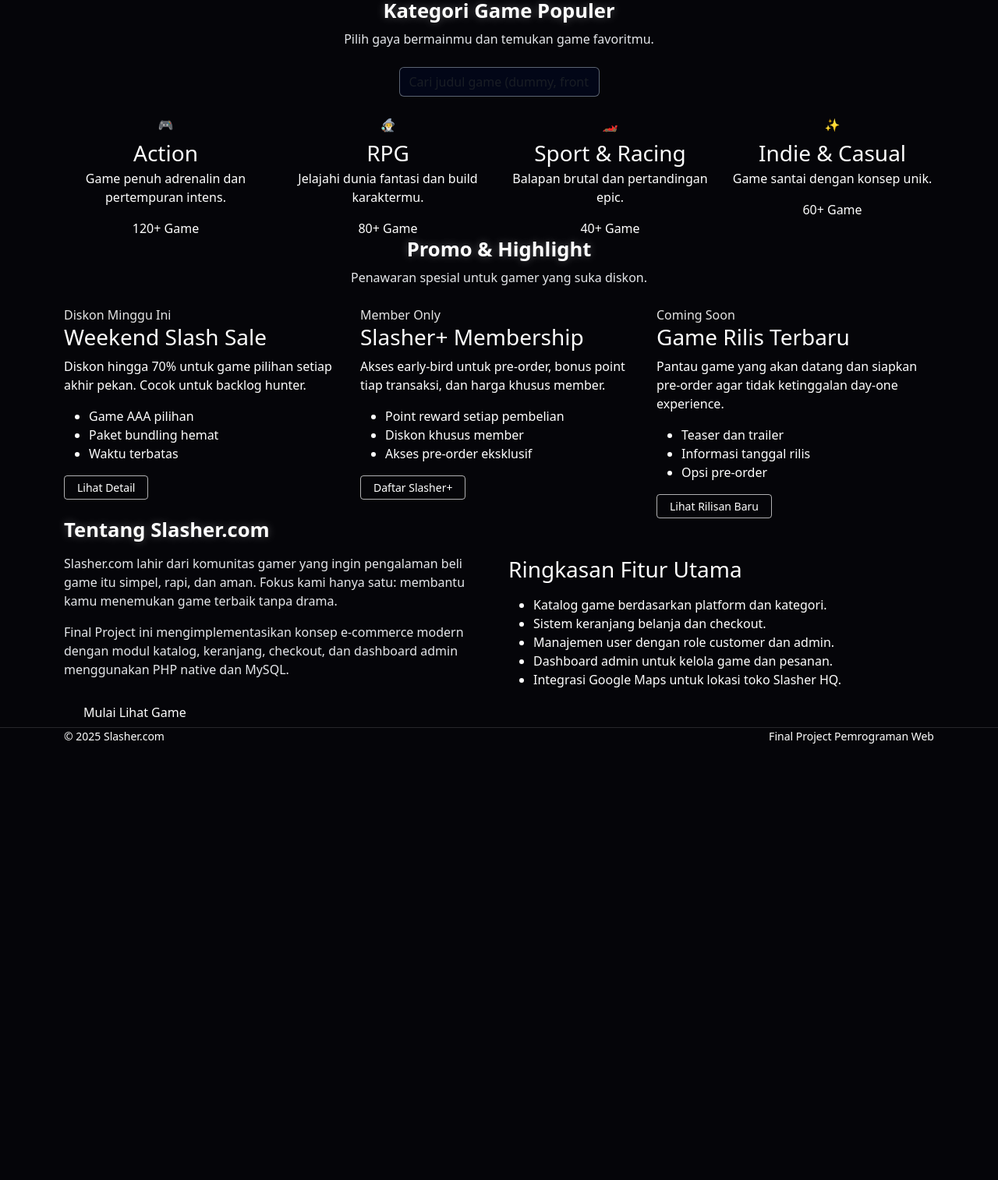
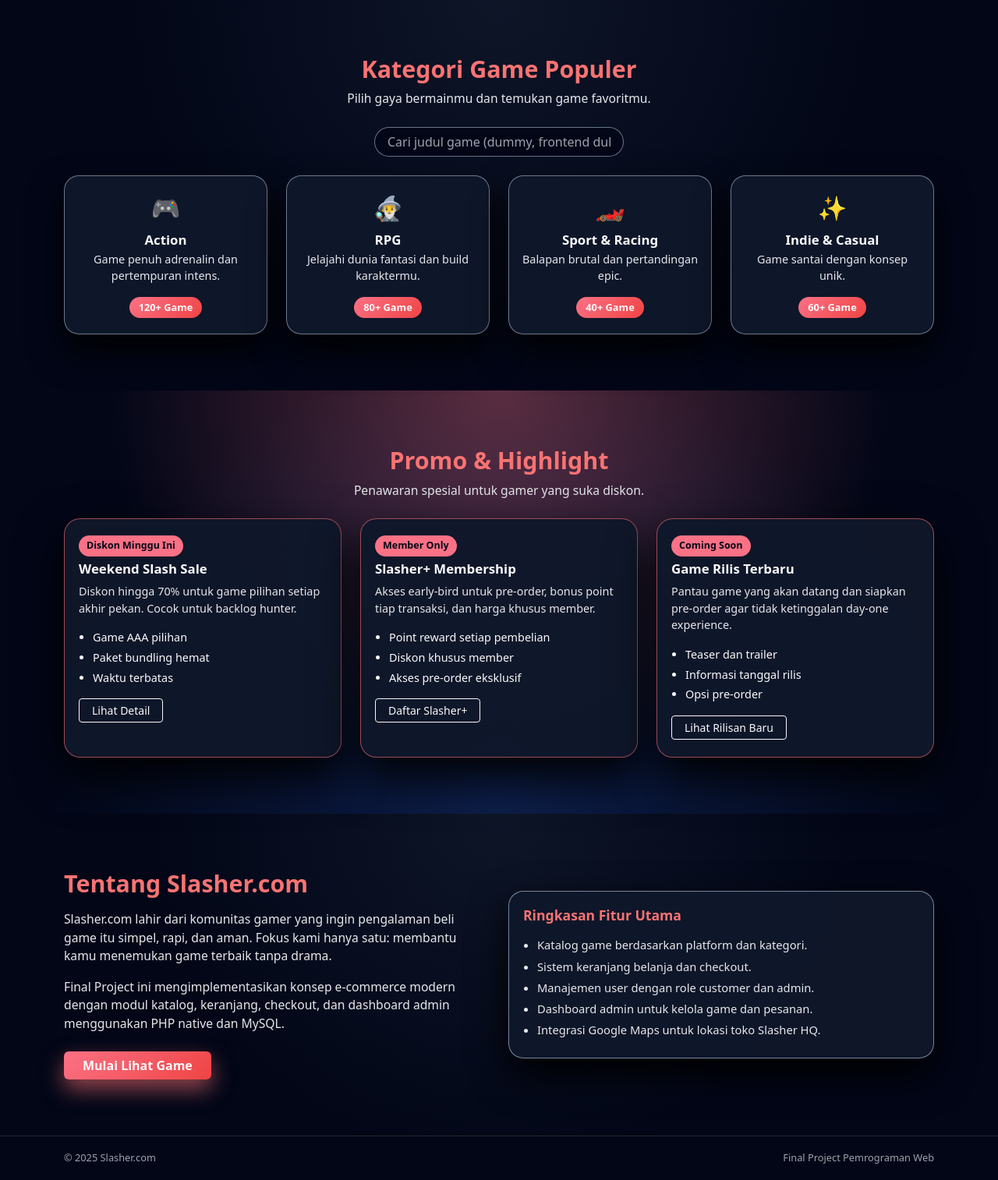
Before and after one commit to Rafaelwiratama/FP-PWEB-B2-2025, a PHP site: page / in a window 1280 px wide. Shown: the part 801-2315 px from the top of the page at 78% size. Before the commit the page ends 1755 px from the top, so only its background shows below. Run offline with PHP 8.4, Linux system fonts and the light colour scheme.

Commit message:
Update style.css

```diff
--- a/assets/css/style.css
+++ b/assets/css/style.css
@@ -1,31 +1,31 @@
 body {
-  background: #050509;
-  color: #e5e5e5;
+  background: #050816;
+  color: #f9fafb;
   font-family: system-ui, -apple-system, BlinkMacSystemFont, "Segoe UI", sans-serif;
 }
 
 .slasher-nav {
-  background: linear-gradient(90deg, #050509, #1b0b0b);
-  border-bottom: 1px solid rgba(255, 60, 60, 0.3);
+  background: rgba(5, 8, 22, 0.92);
+  backdrop-filter: blur(18px);
+  border-bottom: 1px solid rgba(248, 113, 113, 0.4);
 }
 
 .slasher-logo {
-  width: 34px;
-  height: 34px;
-  display: flex;
+  width: 32px;
+  height: 32px;
+  border-radius: 10px;
+  display: inline-flex;
   align-items: center;
   justify-content: center;
-  background: radial-gradient(circle at 30% 30%, #ffe4e6 0, #ff1f3d 45%, #7f1d1d 100%);
-  border-radius: 20%;
-  font-weight: 900;
-  color: #050509;
-  font-size: 1.1rem;
-  text-shadow: 0 0 8px rgba(0, 0, 0, 0.8);
-  box-shadow: 0 0 0 2px rgba(248, 113, 113, 0.7), 0 10px 20px rgba(0, 0, 0, 0.9);
+  font-weight: 800;
+  font-size: 1rem;
+  background: radial-gradient(circle at 30% 20%, #ffffff 0, #ff5a5f 40%, #7f1d1d 100%);
+  color: #050816;
+  box-shadow: 0 0 0 2px rgba(248, 113, 113, 0.8), 0 12px 30px rgba(0, 0, 0, 0.9);
 }
 
 .navbar-dark .navbar-nav .nav-link {
-  color: #d4d4d8;
+  color: #e5e7eb;
   font-size: 0.95rem;
 }
 
@@ -34,137 +34,295 @@ body {
   color: #ffffff;
 }
 
+.btn-slasher {
+  background: linear-gradient(135deg, #fb7185, #ef4444);
+  border: none;
+  color: #f9fafb;
+  box-shadow: 0 12px 28px rgba(248, 113, 113, 0.6);
+  font-weight: 600;
+}
+
+.btn-slasher:hover {
+  background: linear-gradient(135deg, #fca5a5, #fb7185);
+  color: #020617;
+}
+
+/* HERO */
+
 .hero-section {
   min-height: 100vh;
+  padding-top: 96px;
+  padding-bottom: 72px;
   background:
-    linear-gradient(to bottom, rgba(5, 5, 9, 0.3), #050509 70%),
-    url("https://images.unsplash.com/photo-1605902711622-cfb43c4437e0?auto=format&q=80") center/cover no-repeat;
-  padding-top: 80px;
+    radial-gradient(circle at top, rgba(251, 113, 133, 0.24), transparent 55%),
+    radial-gradient(circle at bottom, rgba(59, 130, 246, 0.3), #020617 65%);
 }
 
 .hero-title {
-  letter-spacing: 0.08em;
+  font-size: 2.8rem;
+  font-weight: 800;
+  line-height: 1.1;
+  letter-spacing: 0.04em;
+  color: #f97373;
+  text-shadow: 0 0 18px rgba(248, 113, 113, 0.7);
 }
 
 .hero-subtitle {
-  max-width: 640px;
-  margin-inline: auto;
+  color: #e5e7eb;
+  max-width: 540px;
+}
+
+.hero-card {
+  background: radial-gradient(circle at top left, rgba(251, 113, 133, 0.16), #020617 70%);
+  border-radius: 1.5rem;
+  padding: 24px 24px 20px;
+  border: 1px solid rgba(148, 163, 184, 0.6);
+  box-shadow: 0 22px 60px rgba(0, 0, 0, 0.9);
+  color: #f9fafb;
+}
+
+.hero-tag {
+  display: inline-block;
+  padding: 4px 12px;
+  border-radius: 999px;
+  background: rgba(251, 113, 133, 0.12);
+  color: #f97373;
+  font-size: 0.75rem;
+  font-weight: 600;
+}
+
+.hero-game-title {
+  font-size: 1.25rem;
+  font-weight: 700;
+}
+
+.hero-game-text {
+  font-size: 0.95rem;
   color: #e5e7eb;
 }
 
-.slasher-section {
-  background: radial-gradient(circle at top, rgba(248, 113, 113, 0.12), #050509 55%);
+.hero-stat {
+  padding: 10px 12px;
+  border-radius: 0.9rem;
+  background: rgba(15, 23, 42, 0.85);
+  border: 1px solid rgba(148, 163, 184, 0.6);
 }
 
-.slasher-section-alt {
-  background: radial-gradient(circle at top, rgba(30, 64, 175, 0.2), #050509 60%);
+.hero-stat-label {
+  display: block;
+  font-size: 0.7rem;
+  color: #a1a1aa;
+}
+
+.hero-stat-value {
+  font-size: 0.95rem;
+  font-weight: 600;
+}
+
+.hero-chip {
+  display: inline-flex;
+  align-items: center;
+  padding: 4px 10px;
+  font-size: 0.78rem;
+  border-radius: 999px;
+  border: 1px solid rgba(248, 250, 252, 0.4);
+  background: rgba(15, 23, 42, 0.9);
+}
+
+/* SECTIONS */
+
+.section {
+  padding: 72px 0;
+}
+
+.section-dark {
+  background: radial-gradient(circle at top, rgba(15, 23, 42, 0.9), #020617 60%);
+}
+
+.section-gradient {
+  background:
+    radial-gradient(circle at top, rgba(251, 113, 133, 0.35), transparent 60%),
+    radial-gradient(circle at bottom, rgba(37, 99, 235, 0.25), #020617 70%);
+}
+
+.section-header {
+  max-width: 640px;
+  margin-inline: auto;
 }
 
 .section-title {
-  font-size: 1.6rem;
+  font-size: 1.9rem;
+  font-weight: 800;
+  color: #f97373;
+}
+
+.section-subtitle {
+  font-size: 0.98rem;
+  color: #e5e7eb;
+}
+
+/* SEARCH */
+
+.search-wrapper {
+  max-width: 320px;
+  width: 100%;
+}
+
+.search-input {
+  background-color: #020617;
+  border-radius: 999px;
+  border: 1px solid rgba(148, 163, 184, 0.7);
+  color: #f9fafb;
+  padding-inline: 16px;
+}
+
+.search-input::placeholder {
+  color: #9ca3af;
+}
+
+.search-input:focus {
+  outline: none;
+  box-shadow: 0 0 0 1px rgba(248, 113, 113, 0.8);
+  border-color: #f97373;
+}
+
+/* CATEGORY CARDS */
+
+.info-card {
+  background: rgba(15, 23, 42, 0.98);
+  border-radius: 1.2rem;
+  padding: 18px 16px 20px;
+  border: 1px solid rgba(148, 163, 184, 0.7);
+  box-shadow: 0 22px 45px rgba(0, 0, 0, 0.9);
+  transition: transform 0.18s ease-out, box-shadow 0.18s ease-out, border-color 0.18s ease-out;
+  color: #f9fafb;
+}
+
+.info-card:hover {
+  transform: translateY(-6px);
+  box-shadow: 0 26px 60px rgba(0, 0, 0, 1);
+  border-color: rgba(248, 113, 113, 0.9);
+}
+
+.info-icon {
+  font-size: 1.9rem;
+}
+
+.info-title {
+  font-size: 1.05rem;
+  font-weight: 700;
+}
+
+.info-text {
+  font-size: 0.9rem;
+  color: #e5e7eb;
+}
+
+.info-tag {
+  display: inline-block;
+  padding: 4px 12px;
+  border-radius: 999px;
+  font-size: 0.8rem;
+  font-weight: 600;
+  background: linear-gradient(135deg, #fb7185, #ef4444);
+  color: #f9fafb;
+}
+
+/* PROMO CARDS */
+
+.promo-card {
+  background: rgba(15, 23, 42, 0.96);
+  border-radius: 1.3rem;
+  padding: 20px 18px 22px;
+  border: 1px solid rgba(248, 113, 113, 0.6);
+  box-shadow: 0 24px 60px rgba(0, 0, 0, 1);
+  color: #f9fafb;
+}
+
+.promo-badge {
+  display: inline-block;
+  padding: 4px 10px;
+  border-radius: 999px;
+  background: #fb7185;
+  color: #020617;
+  font-size: 0.78rem;
+  font-weight: 700;
+  margin-bottom: 6px;
+}
+
+.promo-title {
+  font-size: 1.05rem;
+  font-weight: 700;
+}
+
+.promo-text {
+  font-size: 0.9rem;
+  color: #e5e7eb;
+}
+
+.promo-list {
+  padding-left: 18px;
+  font-size: 0.9rem;
+}
+
+.promo-list li {
+  margin-bottom: 4px;
+}
+
+/* ABOUT / FEATURES */
+
+.feature-card {
+  background: rgba(15, 23, 42, 0.96);
+  border-radius: 1.2rem;
+  padding: 20px 18px 20px;
+  border: 1px solid rgba(148, 163, 184, 0.8);
+  box-shadow: 0 20px 50px rgba(0, 0, 0, 1);
+  color: #f9fafb;
+}
+
+.feature-title {
+  font-size: 1.1rem;
   font-weight: 700;
   color: #f97373;
 }
 
-.slasher-search {
-  max-width: 260px;
+.feature-list {
+  padding-left: 18px;
+  font-size: 0.92rem;
 }
 
-.slasher-card {
-  background: #111827;
-  border-radius: 1rem;
-  border: 1px solid rgba(248, 113, 113, 0.4);
-  box-shadow: 0 18px 40px rgba(0, 0, 0, 0.9);
-  transition: transform 0.18s ease-out, box-shadow 0.18s ease-out, border-color 0.18s ease-out;
-}
-
-.slasher-card:hover {
-  transform: translateY(-6px);
-  box-shadow: 0 22px 48px rgba(0, 0, 0, 1);
-  border-color: rgba(248, 250, 252, 0.8);
-}
-
-.slasher-card-highlight {
-  background: radial-gradient(circle at top left, rgba(248, 113, 113, 0.25), #111827 70%);
-  border-radius: 1rem;
-  border: 1px solid rgba(248, 113, 113, 0.7);
-  box-shadow: 0 20px 50px rgba(0, 0, 0, 1);
-  transition: transform 0.18s ease-out, box-shadow 0.18s ease-out;
-}
-
-.slasher-card-highlight:hover {
-  transform: translateY(-6px);
-  box-shadow: 0 26px 60px rgba(0, 0, 0, 1);
-}
-
-.form-control {
-  background-color: #020617;
-  border: 1px solid rgba(148, 163, 184, 0.6);
+.feature-list li {
+  margin-bottom: 5px;
   color: #e5e7eb;
 }
 
-.form-control:focus {
-  background-color: #020617;
-  color: #f9fafb;
-  border-color: #f97373;
-  box-shadow: 0 0 0 1px rgba(248, 113, 113, 0.7);
+/* FOOTER */
+
+.slasher-footer {
+  padding: 18px 0;
+  border-top: 1px solid #27272a;
+  background: #020617;
+  color: #9ca3af;
 }
 
-.btn-danger {
-  background: linear-gradient(135deg, #ef4444, #fb7185);
-  border: none;
-  box-shadow: 0 14px 32px rgba(248, 113, 113, 0.6);
+.slasher-footer span {
+  font-size: 0.8rem;
 }
 
-.btn-danger:hover {
-  background: linear-gradient(135deg, #fb7185, #fecaca);
-  color: #111827;
-}
+/* RESPONSIVE */
 
-.btn-outline-light {
-  border-color: rgba(249, 250, 251, 0.7);
-  color: #e5e7eb;
-}
-
-.btn-outline-light:hover {
-  background: rgba(249, 250, 251, 0.08);
-}
-
-.slasher-footer {
-  border-top: 1px solid #27272a;
-  background: #050509;
-}
-
-@media (max-width: 767.98px) {
+@media (max-width: 991.98px) {
   .hero-title {
-    font-size: 1.8rem;
+    font-size: 2.2rem;
   }
 }
 
-h1, h2, h3, h4, h5, h6,
-p, span, strong, label,
-a, li, small, button {
-  color: #ffffff !important;
+@media (max-width: 575.98px) {
+  .hero-section {
+    padding-top: 88px;
+  }
+
+  .hero-card {
+    margin-top: 12px;
+  }
 }
-
-.section-title,
-.slasher-section .section-title,
-.slasher-section-alt .section-title {
-  color: #ffffff !important;
-  text-shadow: 0 0 12px rgba(255,255,255,0.3);
-}
-
-.section-subtitle,
-.slasher-section p,
-.slasher-section-alt p {
-  color: #e5e7eb !important;
-}
-
-.slasher-card h3,
-.slasher-card-highlight h3 {
-  color: #ffffff !important;
-}
-
-.badge {
-  color: #ffffff !important;
-}
```
